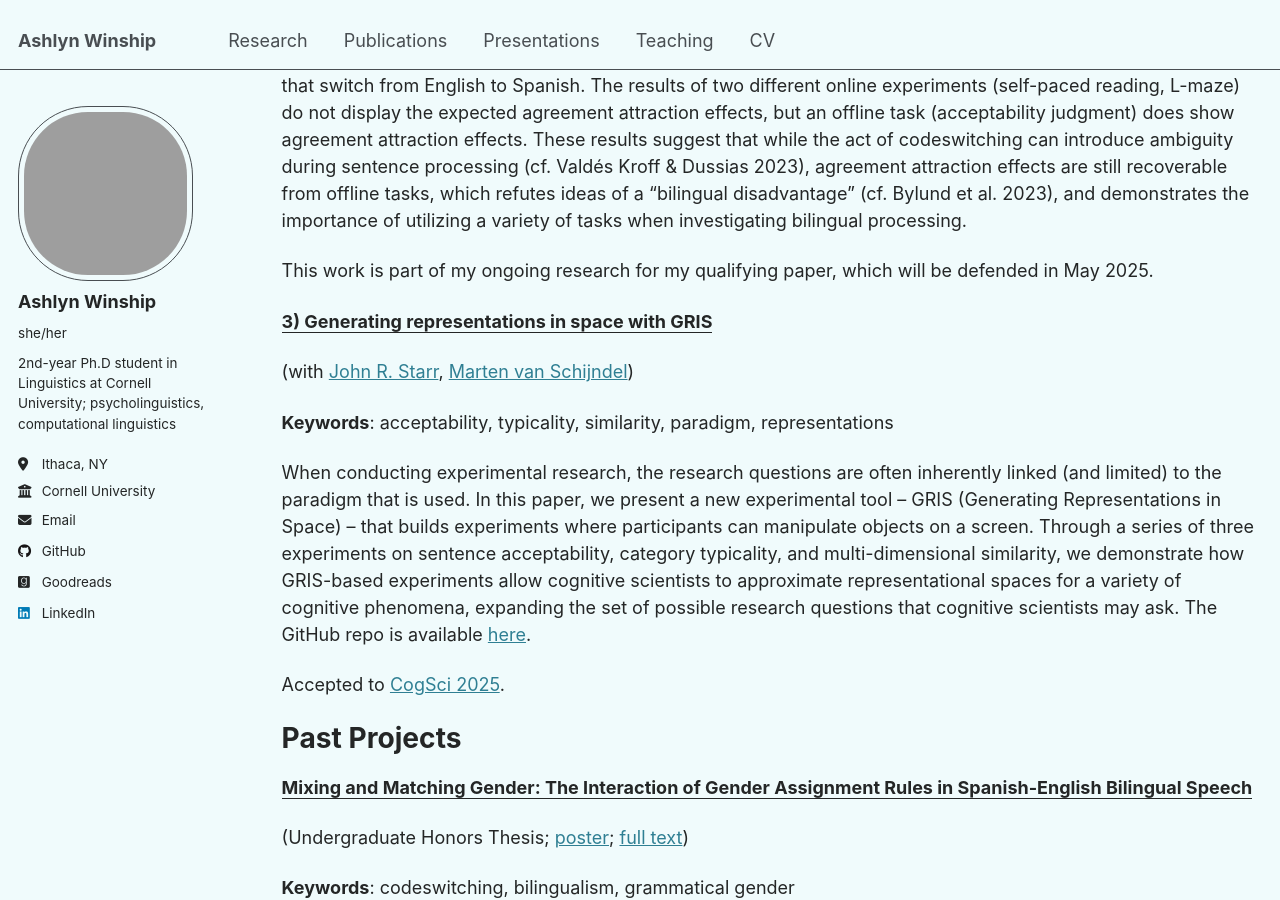
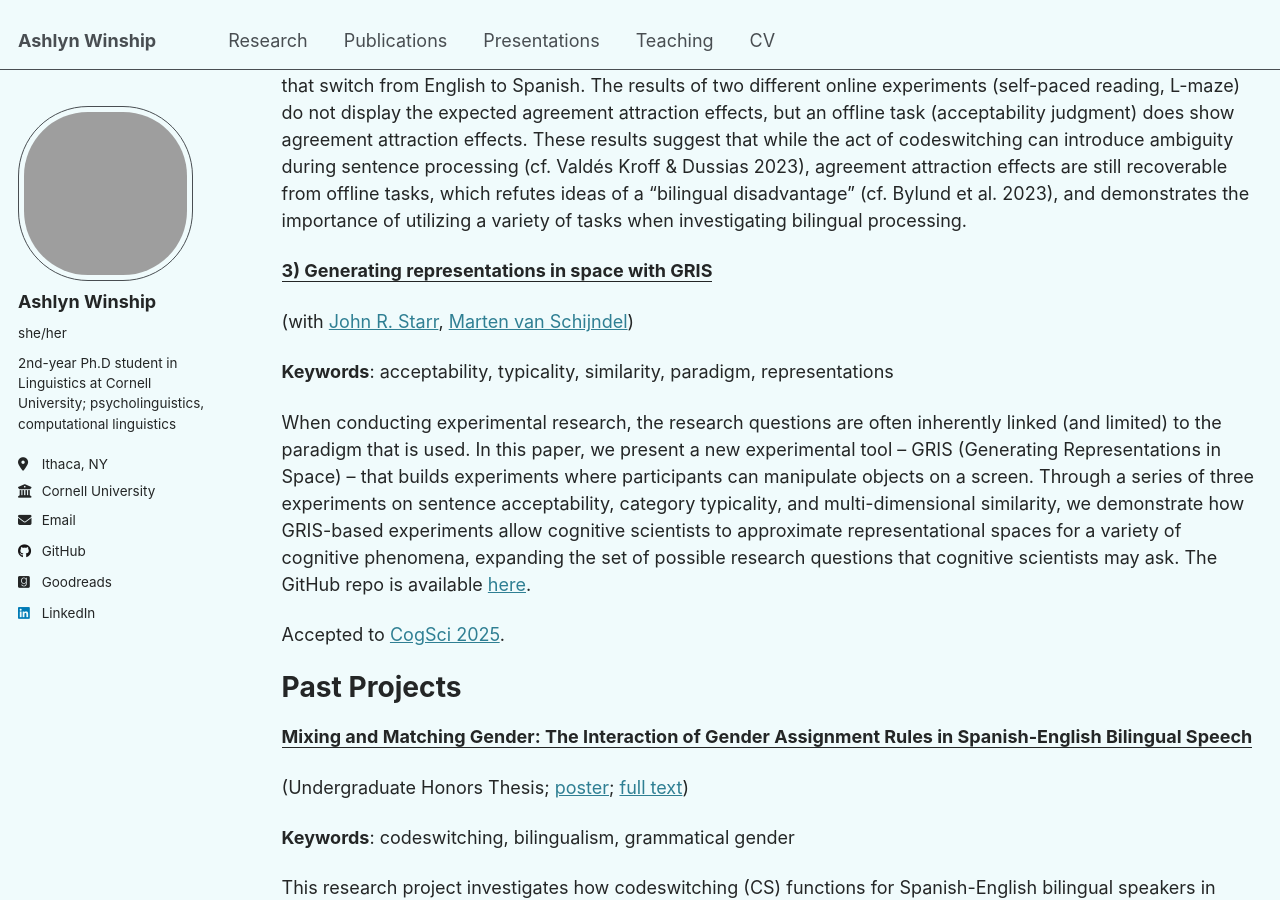
Before and after one commit to ashlynwinship/ashlynwinship.github.io, a Jekyll site: the page built from _pages/research.md, in a window 1280 px wide and 900 px high, scrolled down 882 px. Built offline with Jekyll 4.4.1, drawn with Linux system fonts in a browser that asks for light colours; grey boxes are pictures that could not be loaded.

Commit message:
Update research.md

```diff
--- a/_pages/research.md
+++ b/_pages/research.md
@@ -24,8 +24,6 @@ Accepted to <a target="_blank" rel="noopener" href = "https://peer-workshop.gith
 
 Number agreement attraction, a process in which the number feature of a noun between a subject and a verb can cause mistakes with subject-verb number agreement, has been observed during online and offline processing in both English (Nicol et al. 1997; Haussler & Bader 2009; Wagers et al. 2009) and Spanish (Lago et al. 2015; Lago et al. 2021). However, current research has not addressed whether similar effects can be observed in sentences that codeswitch between the two languages. This study investigates whether attraction effects are found in sentences that switch from English to Spanish. The results of two different online experiments (self-paced reading, L-maze) do not display the expected agreement attraction effects, but an offline task (acceptability judgment) does show agreement attraction effects. These results suggest that while the act of codeswitching can introduce ambiguity during sentence processing (cf. Valdés Kroff & Dussias 2023), agreement attraction effects are still recoverable from offline tasks, which refutes ideas of a "bilingual disadvantage" (cf. Bylund et al. 2023), and demonstrates the importance of utilizing a variety of tasks when investigating bilingual processing.
 
-This work is part of my ongoing research for my qualifying paper, which will be defended in May 2025.
-
 <b><ins>3) Generating representations in space with GRIS</ins></b>
 
 (with <a target="_blank" rel="noopener" href="https://johnstarr-ling.github.io/">John R. Starr</a>, <a target="_blank" rel="noopener" href="https://vansky.github.io/">Marten van Schijndel</a>)
```
